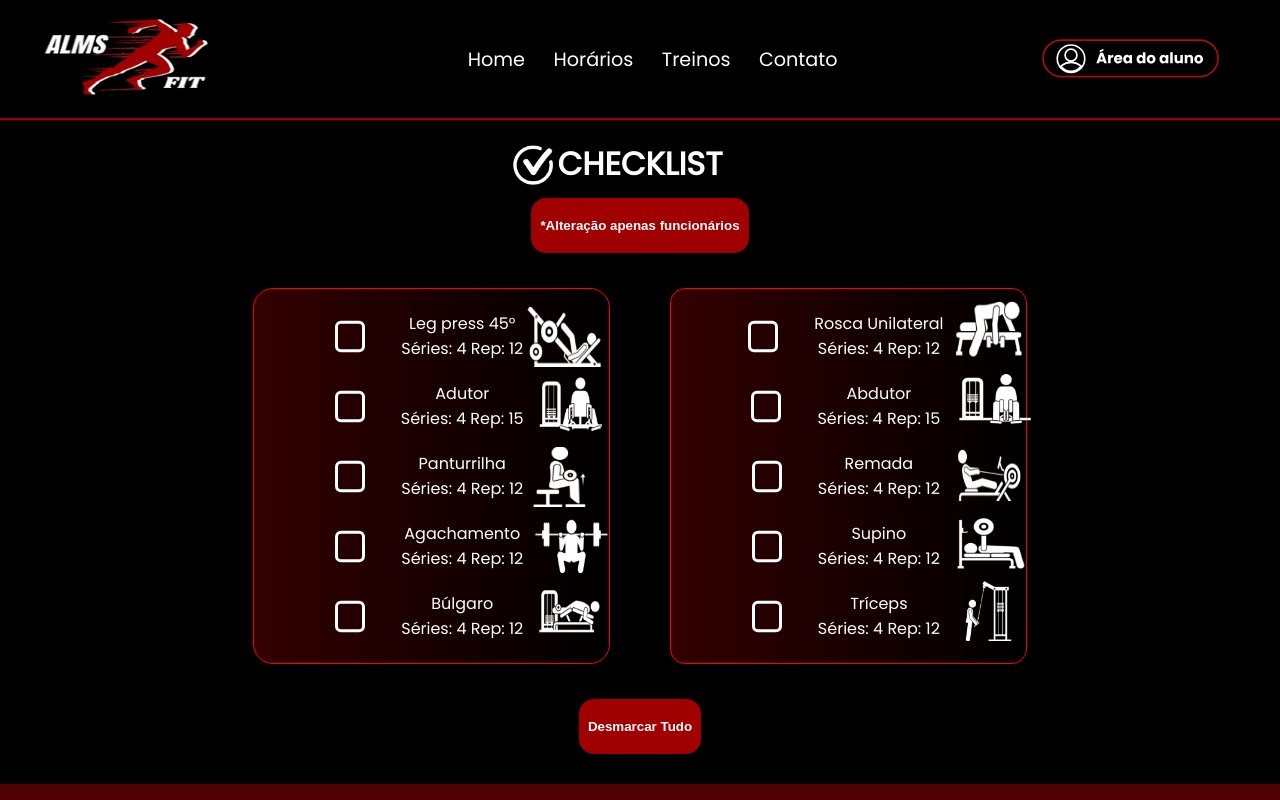
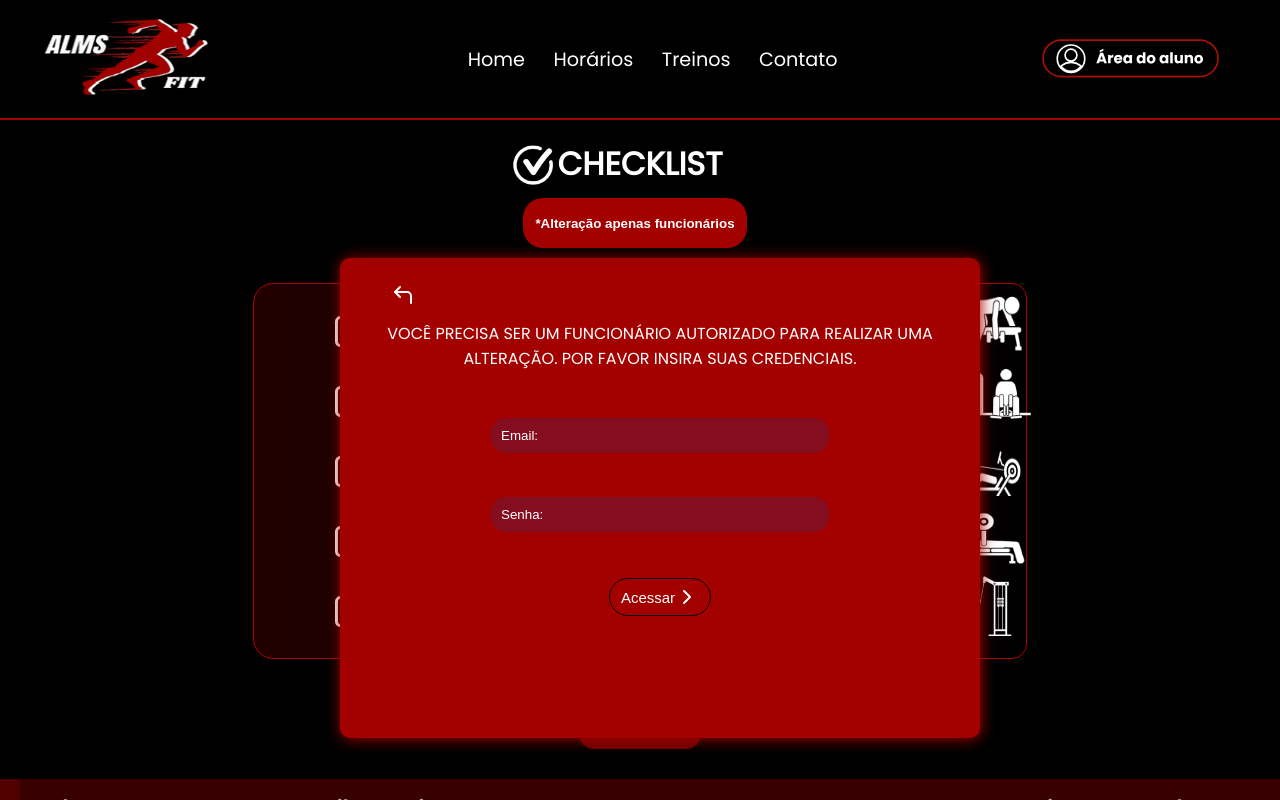
Before and after one commit to Anacaroline16/Fabrica-de-Software, a Next.js app in the folder almsfit/: page /TELAS/check_list in a window 1280 px wide. Both pictures are taken after a click on the button "*Alteração apenas funcionários". Shown: the top 800 px of the page. Built offline with nearby package versions, Linux system fonts and the light colour scheme.

Commit message:
CheckListProntocomBotão

```diff
--- a/almsfit/src/app/TELAS/check_list/checklist.module.css
+++ b/almsfit/src/app/TELAS/check_list/checklist.module.css
@@ -123,3 +123,86 @@
     height: auto;
   }
 } */
+
+.funcButton{
+  color: white;
+  background-color:  rgba(163, 0, 0, 1);
+  height: 50px;
+  border: none;
+  border-radius: 20px;
+  padding: 1%;
+  margin-right: 10px;
+  cursor: pointer;
+}
+
+
+.containerModal{
+  background-color: rgba(163, 0, 0, 1);
+  box-shadow: 1px 1px 15px rgba(163, 0, 0, 1);
+  position: relative;
+  z-index: 10;
+  width: 50%;
+  height: 60%;
+  margin-left: calc(50% - 25%);
+  border-radius: 10px;
+  display: flex;
+  flex-direction: column;
+  padding: 1% 3%;
+}
+
+.modal{
+  display: flex;
+  position: absolute;
+  height: 100%;
+  width: 100%;
+  background-color: rgba(0, 0, 0, 0.3);
+}
+
+.containerInputs{
+  display: flex;
+  flex-direction: column;
+  width: 60%;
+  height: 100%;
+  margin: 25px auto;
+  flex: 1;
+  justify-content: space-around;
+}
+
+.botaoFechar{
+  width: 50px;
+  height: 50px;
+  background-color: transparent;
+  border: none;
+  color: white;
+  cursor: pointer;
+}
+
+.botaoenviar{
+  display: flex;
+  align-items: center;
+  padding: 1% 2%;
+  cursor: pointer;
+  border-radius: 20px;
+  margin: auto;
+  color: white;
+  background-color: rgba(163, 0, 0, 1);
+  font-size: 15px;
+  border: solid black 1px;
+}
+
+.containerInputs input{
+  background-color: rgba(0, 76, 163, 0.192);
+  border: none;
+  padding: 10px;
+  border-radius: 15px;
+}
+
+.containerInputs input::placeholder{
+  color: white;
+}
+.lista{
+  list-style: none;
+  text-decoration: none;
+  color: white;
+  display: flex;
+}
--- a/almsfit/src/app/TELAS/check_list/page.js
+++ b/almsfit/src/app/TELAS/check_list/page.js
@@ -2,6 +2,7 @@
 import { useState } from "react";
 import Image from "next/image";
 import styles from "./checklist.module.css";
+import { ChevronRight, CornerUpLeft } from "lucide-react";
 
 const exercicios = [
   { id: 1, nome: "Leg press 45°", series: "4", reps: "12", img: "/images/legpress45.png" },
@@ -22,6 +23,7 @@ const exercicios_02 = [
 
 const Checklist = () => {
   const [checkedItems, setCheckedItems] = useState({});
+  const [showmodal, setShowModal] = useState(false)
 
   const toggleCheck = (id) => {
     setCheckedItems((prev) => ({ ...prev, [id]: !prev[id] }));
@@ -38,7 +40,31 @@ const Checklist = () => {
         height={50}
         alt="check" />
       <h1>CHECKLIST</h1>
-      <button className={styles.funcButton}>*Alteração apenas funcionários</button>
+
+      <div className={styles.consteudocontainer}>
+                <div className={styles.conteudoCentro}>
+                </div>
+                <button className={styles.funcButton} onClick={() => setShowModal(!showmodal)}>*Alteração apenas funcionários</button>
+                {showmodal && (
+                    <div className={styles.modal}>
+                        <div className={styles.containerModal}>
+                            <button onClick={() => setShowModal(!showmodal)} className={styles.botaoFechar}><CornerUpLeft /></button>
+                            <p>
+                                VOCÊ PRECISA SER UM FUNCIONÁRIO AUTORIZADO PARA REALIZAR UMA ALTERAÇÃO. POR FAVOR INSIRA SUAS CREDENCIAIS.
+                            </p>
+                            <form>
+                                <div className={styles.containerInputs}>
+                                    <input type="email" placeholder="Email:" />
+                                    <input type="password" placeholder="Senha:" />
+                                </div>
+                                <button type="submit" className={styles.botaoenviar}>Acessar <ChevronRight /></button>
+                            </form>
+                        </div>
+                    </div>
+                )
+
+                }
+            </div>
 
       <div className={styles.fundo_checkList}>
         <ul className={styles.checklist}>
```
